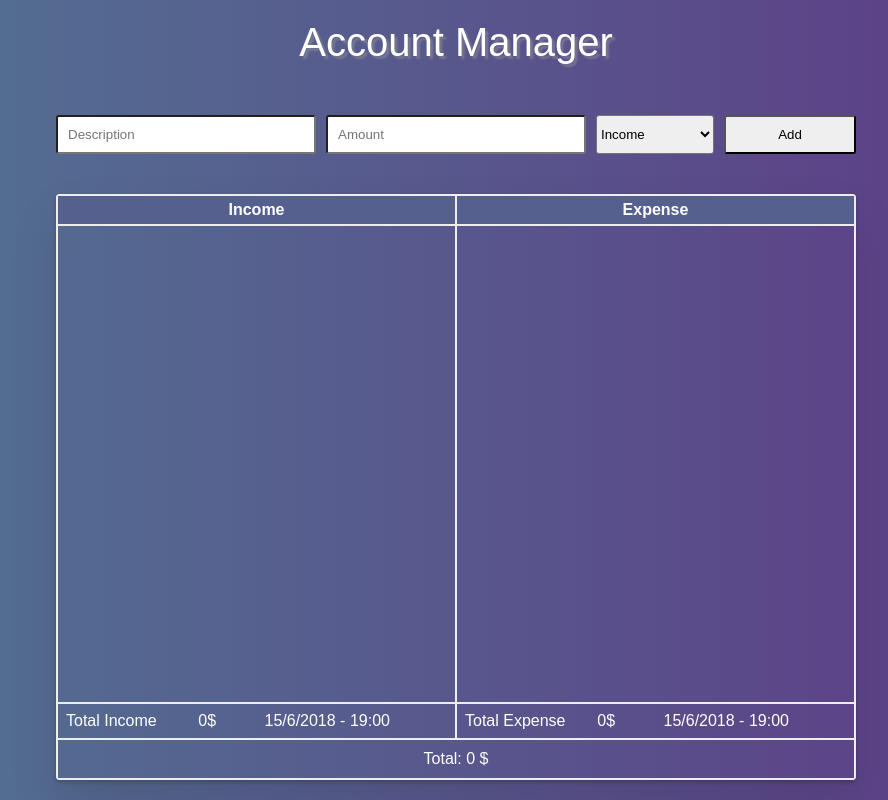
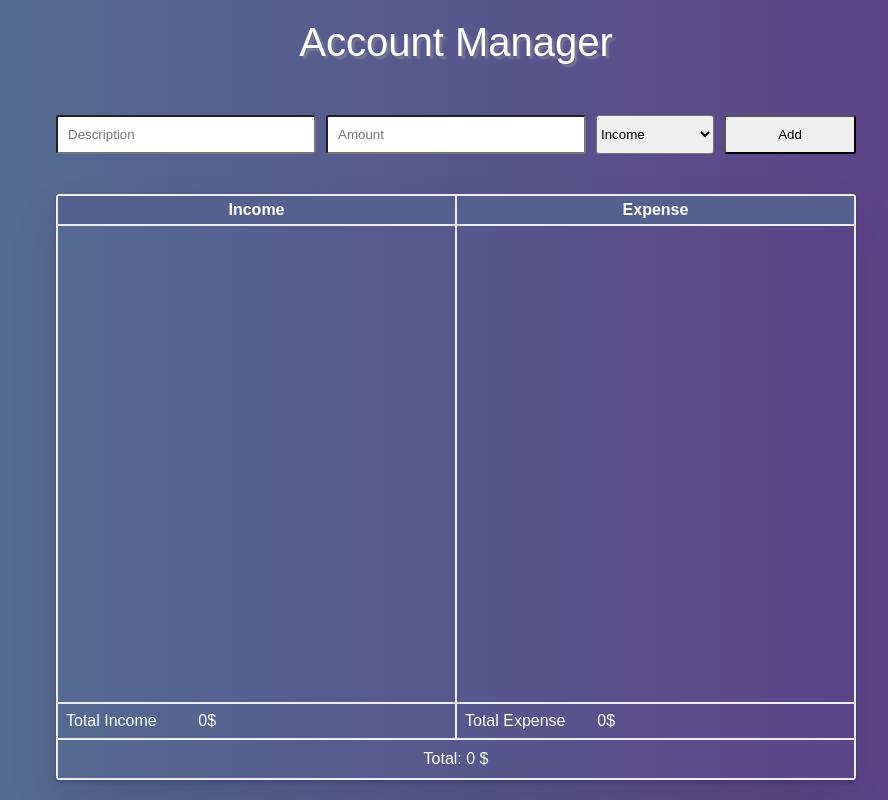
Before and after one commit to ximbong/account-balance-tracker, a React (Create React App) app: page / in a window 1280 px wide. Shown: the whole page, without its empty margins (184-1072 px from the left). Built offline with nearby package versions, Linux system fonts and the light colour scheme.

Commit message:
Add date and time as props in InfoRow

```diff
--- a/src/components/InfoGrid/index.js
+++ b/src/components/InfoGrid/index.js
@@ -1,9 +1,17 @@
-import React from "react";
+import React, { PureComponent } from "react";
 import InfoRow from "../InfoRow";
 
-const InfoGrid = ({ name, data }) => {
+class InfoGrid extends PureComponent {
+  render() {
+    const { data, name } = this.props;
     const InfoList = data.map((e, i) => (
-    <InfoRow description={e.description} amount={e.amount} key={i} />
+      <InfoRow
+        description={e.description}
+        amount={e.amount}
+        date={e.date}
+        time={e.time}
+        key={i}
+      />
     ));
     return (
       <div className="info-box" id={name}>
@@ -11,6 +19,7 @@ const InfoGrid = ({ name, data }) => {
         <div className="item-list">{InfoList}</div>
       </div>
     );
-};
+  }
+}
 
 export default InfoGrid;
--- a/src/components/InfoRow/index.js
+++ b/src/components/InfoRow/index.js
@@ -1,6 +1,8 @@
-import React from "react";
+import React, { PureComponent } from "react";
 
-const InfoRow = ({ description, amount }) => {
+class InfoRow extends PureComponent {
+  render() {
+    const { description, amount, time, date } = this.props;
     return (
       <div className="item">
         <div className="item-name"> {description}</div>
@@ -8,9 +10,12 @@ const InfoRow = ({ description, amount }) => {
           <span className="number">{amount}</span>
           <span className="currency">$</span>
         </div>
-      <div className="time">15/6/2018 - 19:00</div>
+        <div className="time">
+          {time} {date}
+        </div>
       </div>
     );
-};
+  }
+}
 
 export default InfoRow;
```
Lines whose indentation alone changed are shown as unchanged.
